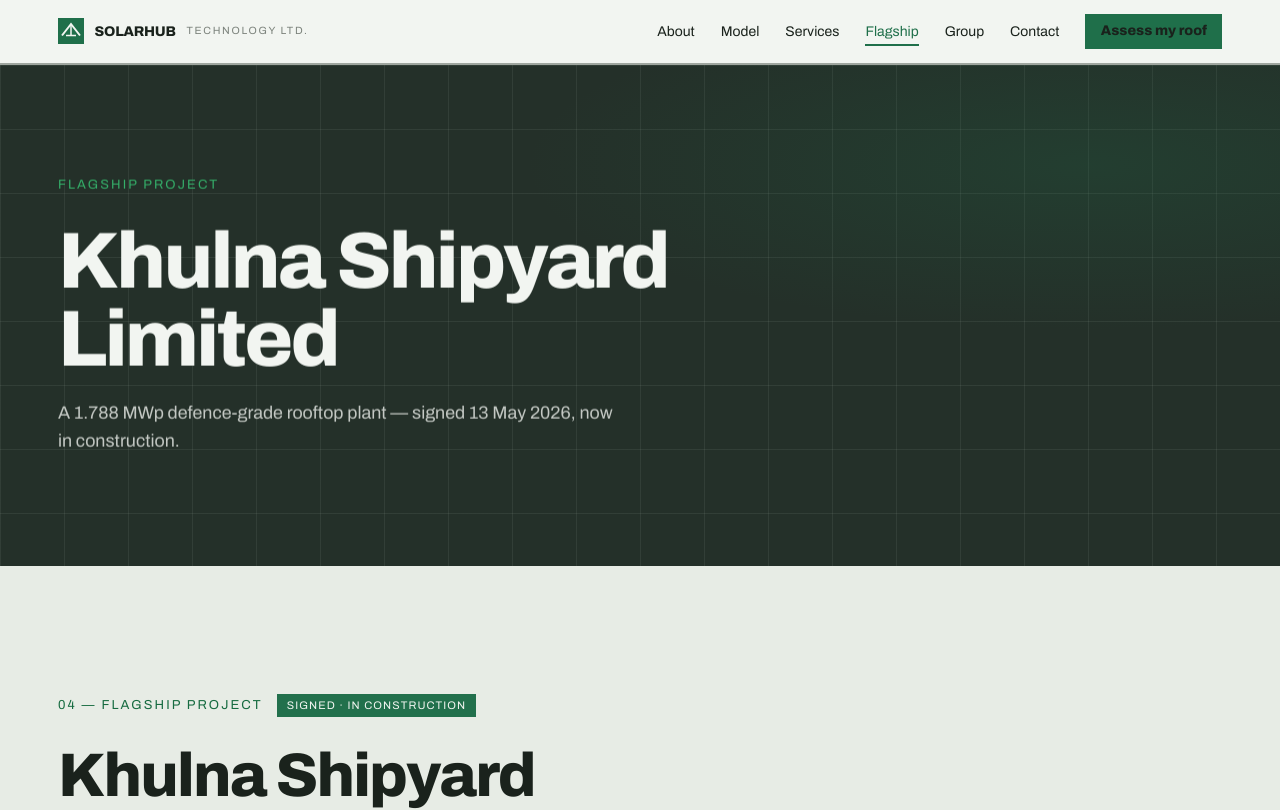
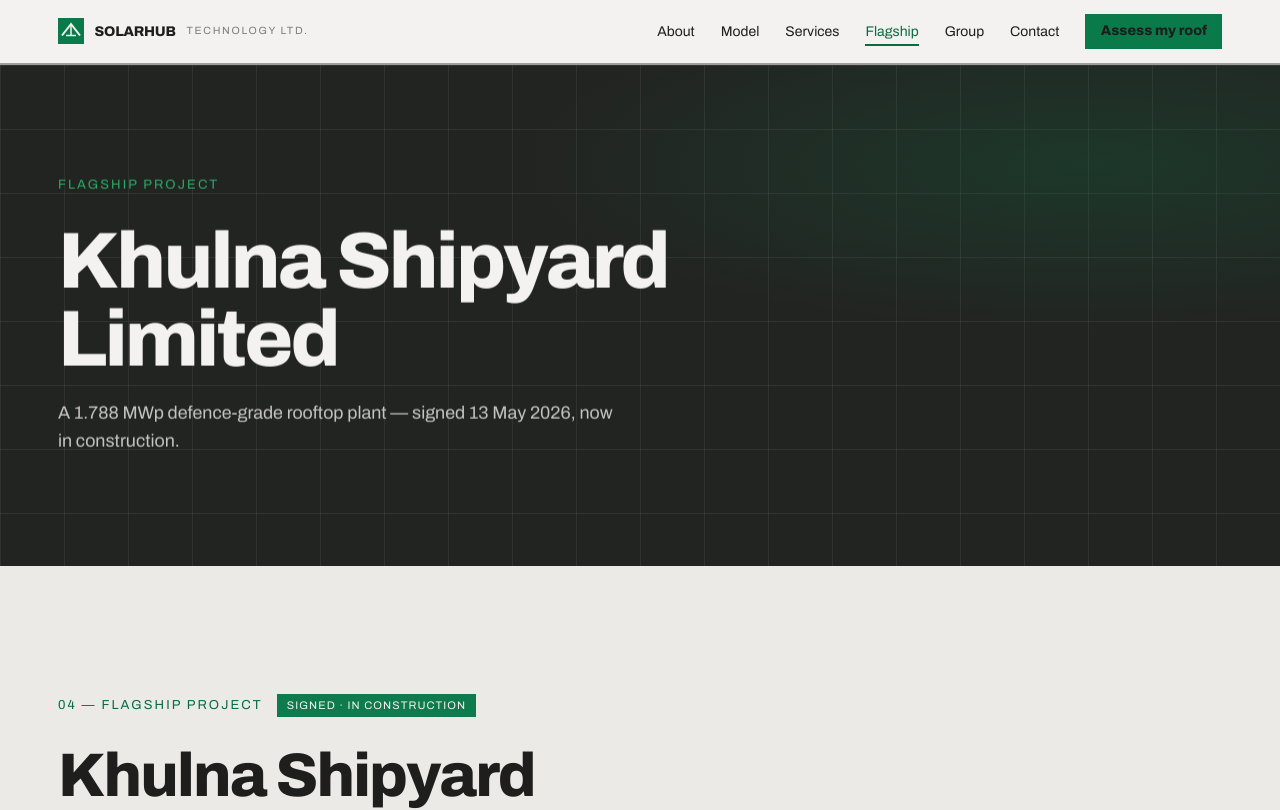
Before and after one commit to Nayrit/SolarLAB, a Next.js app: page /flagship in a window 1280 px wide. Shown: the top 810 px of the page. Built offline with nearby package versions, Linux system fonts and the light colour scheme.

Commit message:
good shade of green but not looking good

```diff
--- a/src/components/sections/GroupSection.tsx
+++ b/src/components/sections/GroupSection.tsx
@@ -67,7 +67,7 @@
                     fontSize: 11,
                     letterSpacing: "0.12em",
                     textTransform: "uppercase",
-                    color: "var(--color-accent)",
+                    color: "var(--color-accent-700)",
                     marginBottom: 12,
                   }}
                 >
--- a/src/components/sections/LeadershipSection.tsx
+++ b/src/components/sections/LeadershipSection.tsx
@@ -28,7 +28,7 @@
                     fontSize: 11,
                     letterSpacing: "0.14em",
                     textTransform: "uppercase",
-                    color: "var(--color-accent)",
+                    color: "var(--color-accent-700)",
                     marginBottom: 10,
                   }}
                 >
--- a/src/components/sections/ProcessSection.tsx
+++ b/src/components/sections/ProcessSection.tsx
@@ -42,7 +42,7 @@
                 fontWeight: 800,
                 fontSize: 16,
                 margin: 0,
-                color: "var(--color-accent)",
+                color: "var(--color-accent-700)",
               }}
             >
               {step.num}
--- a/src/components/sections/ServicesSection.tsx
+++ b/src/components/sections/ServicesSection.tsx
@@ -61,7 +61,7 @@
                     fontWeight: 800,
                     fontSize: 13,
                     letterSpacing: "0.1em",
-                    color: "var(--color-accent)",
+                    color: "var(--color-accent-700)",
                   }}
                 >
                   {service.num}
--- a/src/components/sections/VisionSection.tsx
+++ b/src/components/sections/VisionSection.tsx
@@ -29,7 +29,7 @@
               fontSize: 11,
               letterSpacing: "0.14em",
               textTransform: "uppercase",
-              color: "var(--color-accent)",
+              color: "var(--color-accent-700)",
               marginBottom: 14,
             }}
           >
@@ -49,7 +49,7 @@
               fontSize: 11,
               letterSpacing: "0.14em",
               textTransform: "uppercase",
-              color: "var(--color-accent)",
+              color: "var(--color-accent-700)",
               marginBottom: 14,
             }}
           >
--- a/src/styles/modernist.css
+++ b/src/styles/modernist.css
@@ -2,45 +2,49 @@
 @import url('https://fonts.googleapis.com/css2?family=Archivo:wght@400;600;800&display=swap');
 
 :root {
-  /* Solar / green-energy ground — cool leaf undertone, not warm red-gray */
-  --color-bg: #f2f5f1;
-  --color-surface: #e7ece5;
-  --color-text: #1a221c;
-  --color-accent: #1f6f4a;
-  --color-accent-2: #2f8f5b;
-  --color-divider: color-mix(in srgb, #1a221c 38%, transparent);
+  /* Clean paper ground — green only as the accent, not washed into everything */
+  --color-bg: #f3f2f0;
+  --color-surface: #ebeae7;
+  --color-text: #1e1e1c;
+  --color-accent: #0a7a4b;
+  --color-accent-2: #0a7a4b;
+  --color-divider: color-mix(in srgb, #1e1e1c 40%, transparent);
 
-  /* Neutrals — charcoal with a faint green cast */
-  --color-neutral-100: #f5f8f4;
-  --color-neutral-200: #e8ebe6;
-  --color-neutral-300: #d1d7d0;
-  --color-neutral-400: #b2bab2;
-  --color-neutral-500: #919a91;
-  --color-neutral-600: #727b72;
-  --color-neutral-700: #575f57;
-  --color-neutral-800: #3d453e;
-  --color-neutral-900: #243029;
+  /* Neutrals stay ink/paper — no green cast */
+  --color-neutral-100: #f7f6f4;
+  --color-neutral-200: #ebeae7;
+  --color-neutral-300: #d8d6d3;
+  --color-neutral-400: #bbb8b4;
+  --color-neutral-500: #9c9995;
+  --color-neutral-600: #7e7b77;
+  --color-neutral-700: #605e5a;
+  --color-neutral-800: #434140;
+  --color-neutral-900: #222421;
 
-  /* Accent ramp — forest → leaf → mint */
-  --color-accent-100: #eef8f1;
-  --color-accent-200: #d5efdd;
-  --color-accent-300: #a9dfb8;
-  --color-accent-400: #5fc47c;
-  --color-accent-500: #35b06a;
-  --color-accent-600: #1f8a52;
-  --color-accent-700: #166b40;
-  --color-accent-800: #114d30;
-  --color-accent-900: #0c3422;
+  /* Accent ramp — use by context:
+     100–200 light fills/hovers on paper
+     500 bright labels on dark surfaces
+     base/600 buttons & chrome
+     700–800 small text on light ground */
+  --color-accent-100: #eaf7f0;
+  --color-accent-200: #d0eddc;
+  --color-accent-300: #a5dcbd;
+  --color-accent-400: #5cbf8a;
+  --color-accent-500: #2aad68;
+  --color-accent-600: #0c8a55;
+  --color-accent-700: #086b42;
+  --color-accent-800: #064d30;
+  --color-accent-900: #043422;
 
-  --color-accent-2-100: #eef8f1;
-  --color-accent-2-200: #d8f0e0;
-  --color-accent-2-300: #b0e0c0;
-  --color-accent-2-400: #68c88a;
-  --color-accent-2-500: #3fb872;
-  --color-accent-2-600: #2a9560;
-  --color-accent-2-700: #1f7249;
-  --color-accent-2-800: #165235;
-  --color-accent-2-900: #103826;
+  --color-accent-2-100: #eaf7f0;
+  --color-accent-2-200: #d0eddc;
+  --color-accent-2-300: #a5dcbd;
+  --color-accent-2-400: #5cbf8a;
+  --color-accent-2-500: #2aad68;
+  --color-accent-2-600: #0c8a55;
+  --color-accent-2-700: #086b42;
+  --color-accent-2-800: #064d30;
+  --color-accent-2-900: #043422;
 
   --font-heading: "Archivo", system-ui, sans-serif;
   --font-heading-weight: 800;
@@ -57,9 +61,9 @@
   --radius-md: 0px;
   --radius-lg: 0px;
 
-  --shadow-sm: 0 1px 2px color-mix(in srgb, #243029 14%, transparent);
-  --shadow-md: 0 3px 10px color-mix(in srgb, #243029 16%, transparent);
-  --shadow-lg: 0 12px 32px color-mix(in srgb, #243029 22%, transparent);
+  --shadow-sm: 0 1px 2px color-mix(in srgb, #222421 14%, transparent);
+  --shadow-md: 0 3px 10px color-mix(in srgb, #222421 16%, transparent);
+  --shadow-lg: 0 12px 32px color-mix(in srgb, #222421 22%, transparent);
 }
 
 body {
@@ -69,9 +73,7 @@
 }
 h1, h2, h3, h4 { font-family: var(--font-heading); font-weight: var(--font-heading-weight); }
 
-.grayscale {
-  filter: grayscale(0.35) saturate(0.85) contrast(1.06);
-}
+.grayscale{filter:grayscale(1) contrast(1.08)}
 
 /* ══════════════════════════════════════════════════════════════════════════
    Components — built with the tokens above. Plain CSS
@@ -93,7 +95,7 @@
 h6 { font-size: 13px; }
 h6 { letter-spacing: 0.08em; text-transform: uppercase; }
 p { margin: 0 0 var(--space-3); }
-a { color: var(--color-accent); text-underline-offset: 3px; }
+a { color: var(--color-accent-700); text-underline-offset: 3px; }
 img { display: block; max-width: 100%; }
 figure { margin: 0; }
 figcaption {
@@ -130,7 +132,7 @@
 .btn-secondary { border-color: var(--color-divider); }
 .btn-secondary:hover { background: color-mix(in srgb, var(--color-text) 7%, transparent); }
 .btn-secondary:active { background: color-mix(in srgb, var(--color-text) 14%, transparent); }
-.btn-ghost { color: var(--color-accent); padding-inline: var(--space-1); }
+.btn-ghost { color: var(--color-accent-700); padding-inline: var(--space-1); }
 .btn-ghost:hover { background: color-mix(in srgb, var(--color-accent) 10%, transparent); }
 .btn-ghost:active { background: color-mix(in srgb, var(--color-accent) 18%, transparent); }
 .btn-icon { width: 36px; height: 36px; padding: 0; }
@@ -182,7 +184,7 @@
   display: flex; flex-direction: column; gap: var(--space-2);
   padding: var(--space-3); border-radius: var(--radius-md); background: var(--color-surface);
 }
-.card-kicker { font-size: 10px; letter-spacing: 0.1em; text-transform: uppercase; color: var(--color-accent); }
+.card-kicker { font-size: 10px; letter-spacing: 0.1em; text-transform: uppercase; color: var(--color-accent-700); }
 .card-title {
   font-family: var(--font-heading); font-weight: var(--font-heading-weight);
   font-size: 17px; line-height: 1.2;
@@ -205,7 +207,7 @@
 .tag-accent { background: var(--color-accent-100); color: var(--color-accent-800); }
 .tag-accent-2 { background: var(--color-accent-2-100); color: var(--color-accent-2-800); }
 .tag-neutral { background: var(--color-neutral-100); color: var(--color-neutral-800); }
-.tag-outline { border: 1px solid var(--color-accent); color: var(--color-accent); }
+.tag-outline { border: 1px solid var(--color-accent-700); color: var(--color-accent-700); }
 
 /* — navigation — */
 .nav {
@@ -218,7 +220,7 @@
   font-size: 18px; margin-right: auto;
 }
 .nav a { color: inherit; text-decoration: none; font-size: 14px; }
-.nav a:hover, .nav a[aria-current='page'] { color: var(--color-accent); }
+.nav a:hover, .nav a[aria-current='page'] { color: var(--color-accent-700); }
 
 /* — tables — */
 .table { width: 100%; border-collapse: collapse; font-size: 14px; }
--- a/src/styles/site.css
+++ b/src/styles/site.css
@@ -15,7 +15,7 @@
 }
 
 a:hover {
-  color: var(--color-accent);
+  color: var(--color-accent-600);
 }
 
 summary::marker {
@@ -161,7 +161,6 @@
   height: 100%;
   background: var(--color-accent);
   transition: width 0.08s linear;
-  box-shadow: 0 0 12px color-mix(in srgb, var(--color-accent) 55%, transparent);
 }
 
 /* ─── Reveal on scroll ─── */
@@ -270,7 +269,7 @@
   font-weight: 800;
   font-size: clamp(40px, 4.5vw, 68px);
   line-height: 1;
-  color: var(--color-accent);
+  color: var(--color-accent-700);
   margin: 0 0 12px;
   letter-spacing: -0.035em;
   font-variant-numeric: tabular-nums;
@@ -368,7 +367,7 @@
   bottom: 0;
   width: 100%;
   height: 2px;
-  background: var(--color-accent);
+  background: var(--color-accent-700);
   transform: scaleX(0);
   transform-origin: left;
   transition: transform 0.25s cubic-bezier(0.22, 1, 0.36, 1);
@@ -458,7 +457,7 @@
 }
 
 .btn-primary:hover {
-  box-shadow: 0 0 0 1px var(--color-accent-600), 4px 4px 0 0 var(--color-accent-800);
+  box-shadow: none;
 }
 
 /* ─── Cards & interactive tiles ─── */
@@ -470,8 +469,7 @@
   gap: 14px;
   transition:
     background 0.22s ease,
-    transform 0.28s cubic-bezier(0.22, 1, 0.36, 1),
-    box-shadow 0.28s ease;
+    transform 0.28s cubic-bezier(0.22, 1, 0.36, 1);
   position: relative;
   overflow: hidden;
 }
@@ -489,8 +487,8 @@
 
 .service-card:hover {
   background: var(--color-accent-100) !important;
-  transform: translateY(-4px);
-  box-shadow: 6px 6px 0 0 color-mix(in srgb, var(--color-accent) 35%, transparent);
+  transform: translateY(-3px);
+  box-shadow: none;
 }
 
 .service-card:hover::before {
@@ -531,7 +529,7 @@
 
 .process-step:hover .step-num {
   transform: scale(1.15);
-  color: var(--color-accent-600);
+  color: var(--color-accent-700);
 }
 
 /* ─── Marquee ─── */
@@ -640,8 +638,8 @@
 }
 
 .telemetry-panel:hover {
-  border-color: color-mix(in srgb, var(--color-accent) 55%, transparent);
-  box-shadow: 0 0 0 1px color-mix(in srgb, var(--color-accent) 25%, transparent);
+  border-color: color-mix(in srgb, var(--color-bg) 40%, transparent);
+  box-shadow: none;
 }
 
 .telemetry-panel::after {
@@ -667,7 +665,8 @@
 }
 
 .model-node:hover {
-  filter: drop-shadow(0 0 8px color-mix(in srgb, var(--color-accent) 70%, transparent));
+  filter: none;
+  opacity: 1;
 }
 
 .model-party {
@@ -752,7 +751,7 @@
 }
 
 .faq-plus {
-  color: var(--color-accent);
+  color: var(--color-accent-700);
   font-size: 28px;
   line-height: 1;
   transition: transform 0.3s cubic-bezier(0.22, 1, 0.36, 1);
@@ -904,9 +903,9 @@
 }
 
 .pipeline-row:hover .tag {
-  background: var(--color-accent);
+  background: var(--color-accent-700);
   color: var(--color-bg);
-  border-color: var(--color-accent);
+  border-color: var(--color-accent-700);
 }
 
 /* ─── Responsive ─── */
```
Also changed, not shown: src/components/sections/PosterCta.tsx (+11 -7 lines).
